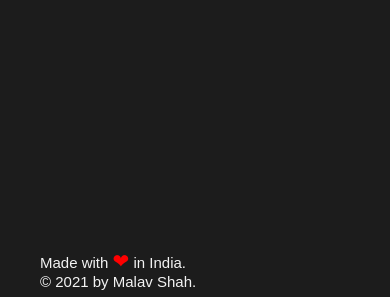
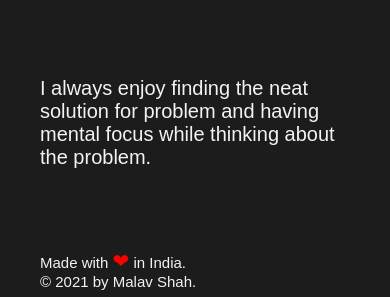
Before and after one commit to malavshah9/gatsby-own-site, a Gatsby site: page / in a window 390 px wide. Shown: the part 547-844 px from the top of the page. Built offline with nearby package versions, Linux system fonts and the light colour scheme; Gatsby itself is replaced by a stand-in of ours.

Commit message:
fix: responsiveness for mobile view

```diff
--- a/src/components/body/body.styled.js
+++ b/src/components/body/body.styled.js
@@ -1,5 +1,6 @@
 import styled, { css } from "styled-components"
 
+const mobileView = "610px"
 const StyledFlexHalf = css`
   display: flex;
   justify-content: center;
@@ -14,15 +15,28 @@ export const StyledTextWrapper = styled.div`
 
 export const StyledWrapperLeft = styled.div`
   ${StyledFlexHalf}
+  @media (max-width: ${mobileView}) {
+    margin-top: 100px;
+    height: 55%;
+  }
 `
 export const StyledMainWrapper = styled.div`
   display: flex;
   flex-direction: row;
   height: 100%;
+  @media (max-width: ${mobileView}) {
+    flex-direction: column;
+  }
 `
 
 export const StyledWrapperRight = styled.div`
   ${StyledFlexHalf}
   align-items:center;
   font-size: ${({ theme }) => theme.fontSizeMidHeading};
+  @media (max-width: ${mobileView}) {
+    margin-top: 80px;
+    margin-right: 100%;
+    margin-bottom: 80px;
+    width: 100%;
+  }
 `
```
